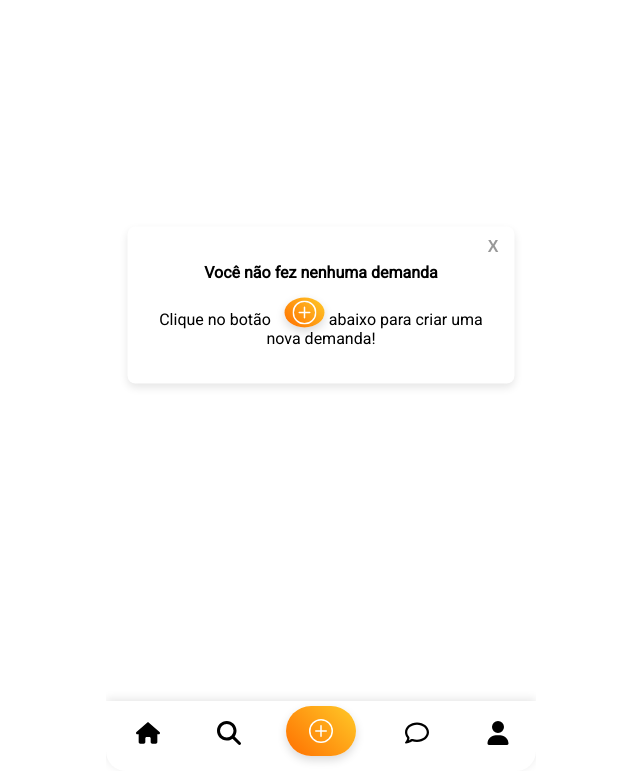
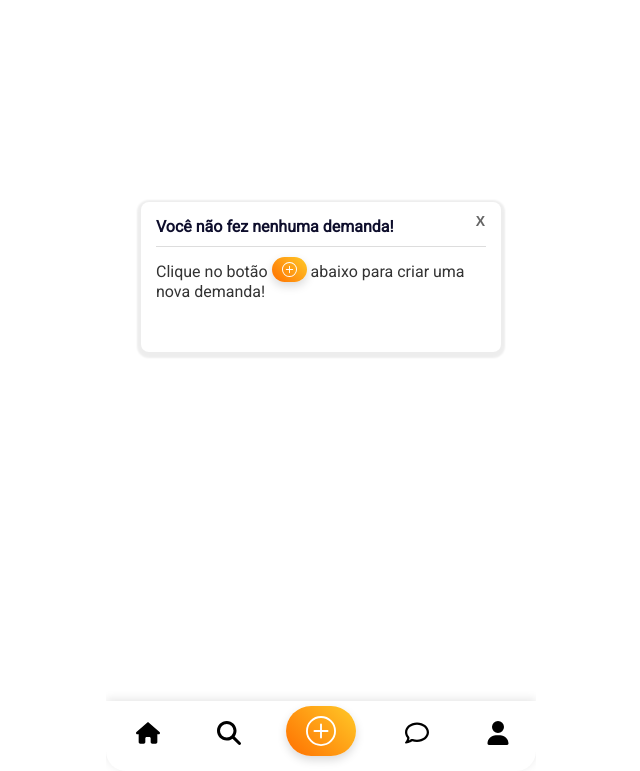
Before and after one commit to ericksoares13/INF221-COOLVERT, a Flask app: page /homeContratante in a window 1280 px wide. Shown: the part 161-932 px from the top of the page, without its empty margins (319-959 px from the left). Run offline with Flask 3, Linux system fonts and the light colour scheme.

Commit message:
atualizar o pop up de homecontratante

```diff
--- a/app/templates/hirerHome.html
+++ b/app/templates/hirerHome.html
@@ -60,24 +60,6 @@
             font-size: 20px;
         }
 
-        .notification {
-            background-color: #fff;
-            padding: 20px;
-            border-radius: 8px;
-            box-shadow: 0 4px 8px rgba(0, 0, 0, 0.1);
-            width: 90%;
-            max-width: 400px;
-            box-sizing: border-box;
-            position: absolute;
-            top: 50%;
-            left: 50%;
-            transform: translate(-50%, -50%);
-            text-align: center;
-        }
-        .bold-text {
-            font-weight: bold;
-        }
-
         .nav-bar {
             background-color: #fff;
             box-shadow: 0 -2px 10px rgba(0, 0, 0, 0.1);
@@ -105,18 +87,30 @@
             z-index: 1;
         }
 
+        .plus-button svg {
+            width: 30px;
+            height: 30px;
+        }
+
         .indicator-button {
+            background: linear-gradient(45deg, #ff6f00, #ffca28);
+            border-radius: 30px;
+            color: white;
+            font-size: 24px;
+            width: 35px;
+            height: 25px;
             display: inline-flex;
             align-items: center;
             justify-content: center;
-            background: linear-gradient(45deg, #ff6f00, #ffca28);
-            border-radius: 50%;
-            box-shadow:0 4px 10px rgba(0, 0, 0, 0.15);
-            color: white;
-            font-size: 18px;
-            width: 40px;
-            height: 30px;
-            margin-left: 10px;
+            border: none;
+            box-shadow: 0 4px 10px rgba(0, 0, 0, 0.15);
+            bottom: 5px;
+            z-index: 1;
+        }
+
+        .indicator-button svg {
+            width: 15px;
+            height: 15px;
         }
 
         .nav-button {
@@ -134,21 +128,55 @@
 
         }
 
+        .notification {
+            background-color: #ffffff;
+            padding: 15px;
+            border-radius: 8px;
+            box-shadow: 0 2px 2px 4px rgba(0, 0, 0, 0.07);
+            width: 360px;
+            height: 150px;
+            box-sizing: border-box;
+            position: absolute;
+            top: 47%;
+            left: 50%;
+            transform: translate(-50%, -50%);
+            text-align: left;
+            z-index: 9999;
+        }
+
+        .notification p {
+            margin: 0;
+            font-size: 16px;
+            color: #333;
+        }
+
+        .notification .bold-text {
+            font-weight: 600;
+            font-size: 16px;
+            color: #0E0E2C;
+        }
 
         .close-button {
             background: none;
             border: none;
-            font-size: 16px;
+            font-size: 14px;
             font-weight: bold;
             position: absolute;
             top: 10px;
             right: 10px;
             cursor: pointer;
-            color: #999;
+            color: #666;
         }
 
         .close-button:hover {
-            color: #0a0a0a;
+            color: #333;
+        }
+
+        .divider {
+            border: none;
+            height: 1px;
+            background-color: #ddd;
+            margin: 10px 0;
         }
     </style>
     <script>
@@ -168,14 +196,14 @@
         </div>
         <div class="notification">
             <button class="close-button" onclick="closeNotification()">X</button>
-            <p class="bold-text">Você não fez nenhuma demanda</p>
+            <p class="bold-text">Você não fez nenhuma demanda!</p>
+            <hr class="divider">
             <p>Clique no botão <span class="indicator-button"><svg xmlns="http://www.w3.org/2000/svg" width="24" height="24" fill="currentColor"
                 class="bi bi-plus-circle" viewBox="0 0 16 16">
                 <path d="M8 15A7 7 0 1 1 8 1a7 7 0 0 1 0 14m0 1A8 8 0 1 0 8 0a8 8 0 0 0 0 16" />
                 <path
                     d="M8 4a.5.5 0 0 1 .5.5v3h3a.5.5 0 0 1 0 1h-3v3a.5.5 0 0 1-1 0v-3h-3a.5.5 0 0 1 0-1h3v-3A.5.5 0 0 1 8 4" />
             </svg></span> abaixo para criar uma nova demanda!</p>
-
         </div>
         <div class="nav-bar">
             <form action="/homeContratante" method="POST">
```
